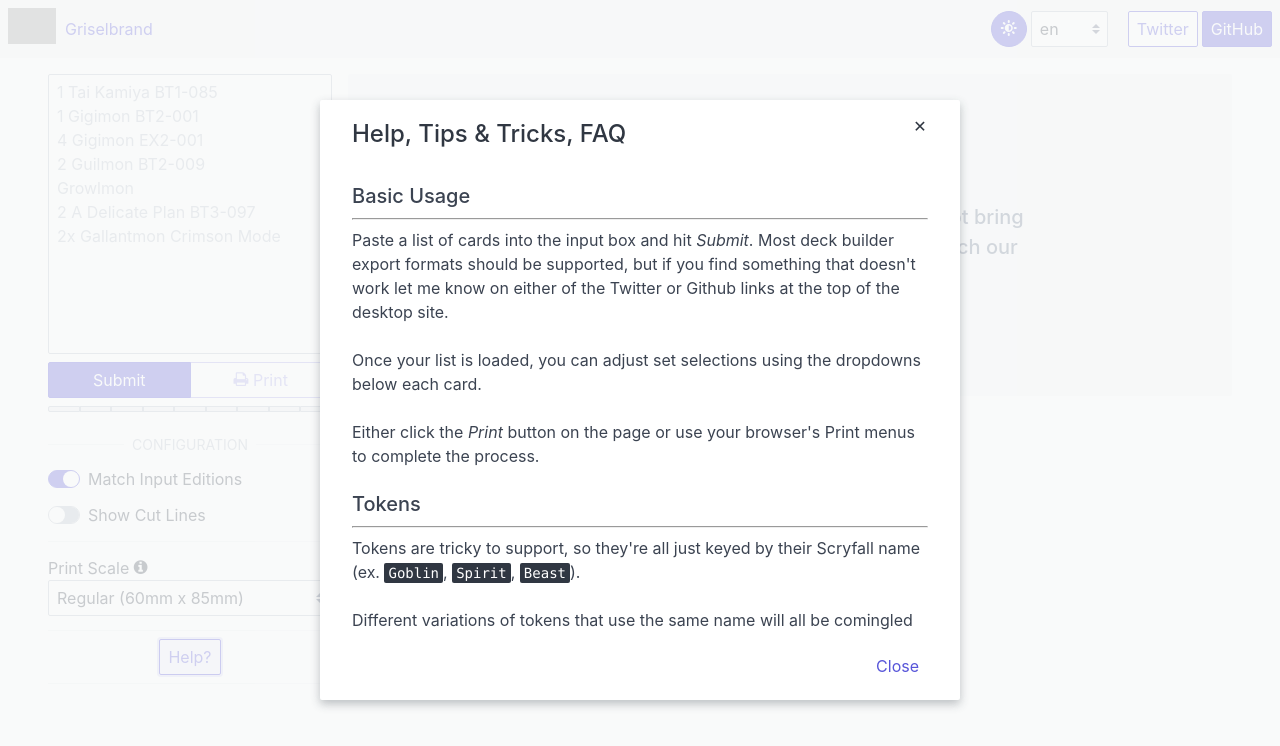
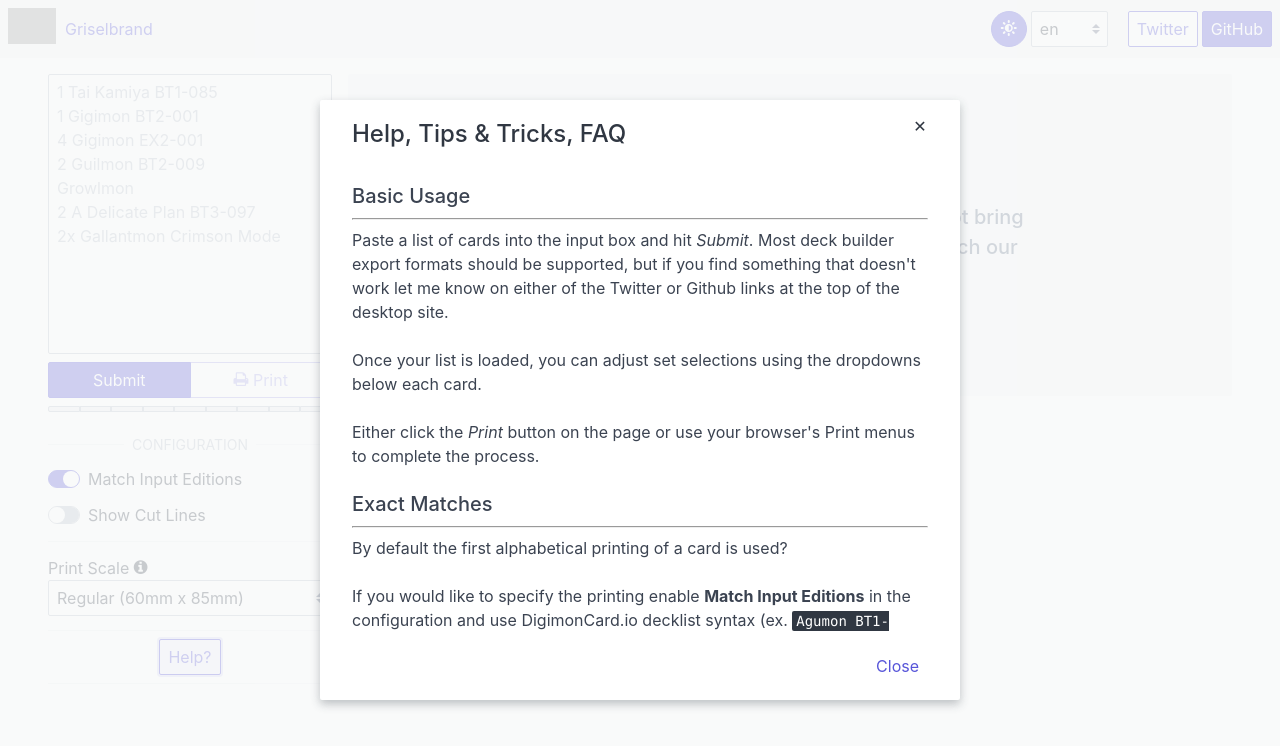
Before and after one commit to haganbmj/digi-proxy-site, a Vue app: page / in a window 1280 px wide. Both pictures are taken after a click on the button "Help?". Shown: the top 746 px of the page. Built offline with nearby package versions, Linux system fonts and the light colour scheme; grey boxes are pictures that could not be loaded.

Commit message:
fix: update help modal to reflect digimon (#48)

```diff
--- a/src/components/HelpModal.vue
+++ b/src/components/HelpModal.vue
@@ -16,31 +16,21 @@
           <p>Once your list is loaded, you can adjust set selections using the dropdowns below each card.</p>
           <p>Either click the <i>Print</i> button on the page or use your browser's Print menus to complete the process.</p>
 
-          <h5>Tokens</h5>
-          <hr/>
-          <p>Tokens are tricky to support, so they're all just keyed by their Scryfall name (ex. <kbd>Goblin</kbd>, <kbd>Spirit</kbd>, <kbd>Beast</kbd>).</p>
-          <p>Different variations of tokens that use the same name will all be comingled and you'll need to specify a printing.</p>
-          <p>In the event of tokens that share a name with a card the default selection will use the card (ex. <kbd>Thundertrap Trainer</kbd>).</p>
-
           <h5>Exact Matches</h5>
           <hr/>
-          <p>By default the oldest standard printing of a card is used.</p>
-          <p>If you would like to specify the printing enable <b>Match Input Editions</b> in the configuration and use Arena decklist syntax (ex. <kbd>Thundertrap Trainer (TBLB) 9</kbd>).</p>
+          <p>By default the first alphabetical printing of a card is used?</p>
+          <p>If you would like to specify the printing enable <b>Match Input Editions</b> in the configuration and use DigimonCard.io decklist syntax (ex. <kbd>Agumon BT1-010</kbd>).</p>
 
           <h5>Print Formatting</h5>
           <hr/>
           <p><b>Paper Size:</b> Use your browser's print dialog to configure options such as the paper size and printer destination. Saving as a PDF is listed as a printer selection in all modern browsers.</p>
           <p><b>Margins:</b> I recommend <b>not</b> adjusting the margins on the page, but wish you the best of luck if you opt to.</p>
 
-          <h5>Misc</h5>
-          <hr/>
-          <p>This site is modeled as a substitute for MTGPress since that site has been unusable for a while. As such it's using the cropped down images, so expect thin borders when using it. I personally prefer this, but some people find find it more tedious to cut out.</p>
-
           <h5>Build Details</h5>
           <hr/>
           <ul>
-            <li>Repository: <a href="https://github.com/haganbmj/mtg-proxy-site" target="_blank">github.com/haganbmj/mtg-proxy-site</a></li>
-            <li>Build SHA: <a :href="'https://github.com/haganbmj/mtg-proxy-site/commit/' + getBuildSha()" target="_blank">{{ getBuildSha() }}</a></li>
+            <li>Repository: <a href="https://github.com/haganbmj/digi-proxy-site" target="_blank">github.com/haganbmj/digi-proxy-site</a></li>
+            <li>Build SHA: <a :href="'https://github.com/haganbmj/digi-proxy-site/commit/' + getBuildSha()" target="_blank">{{ getBuildSha() }}</a></li>
             <li>Timestamp: {{ getBuildTimestamp() }}</li>
           </ul>
         </div>
```
